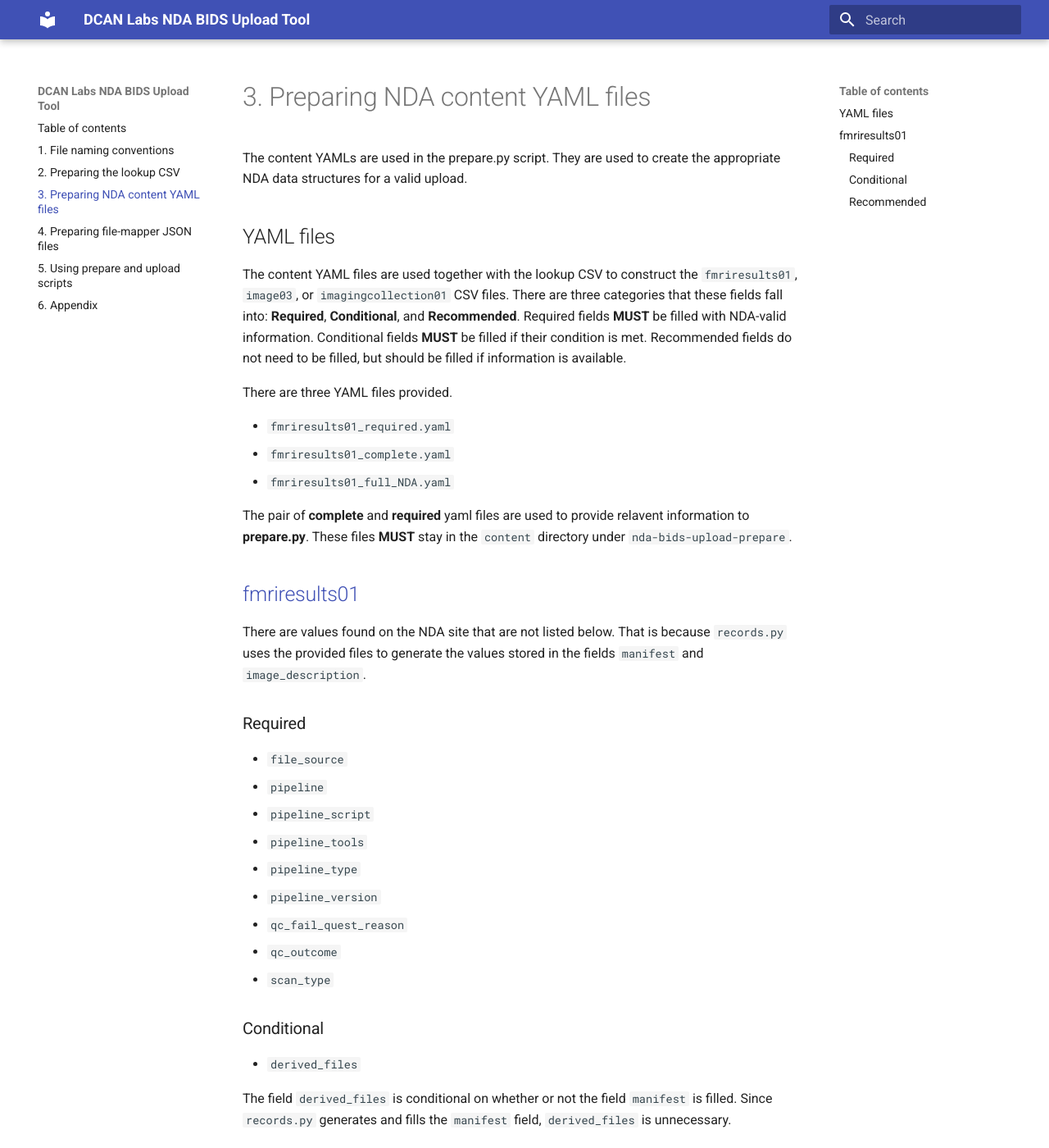
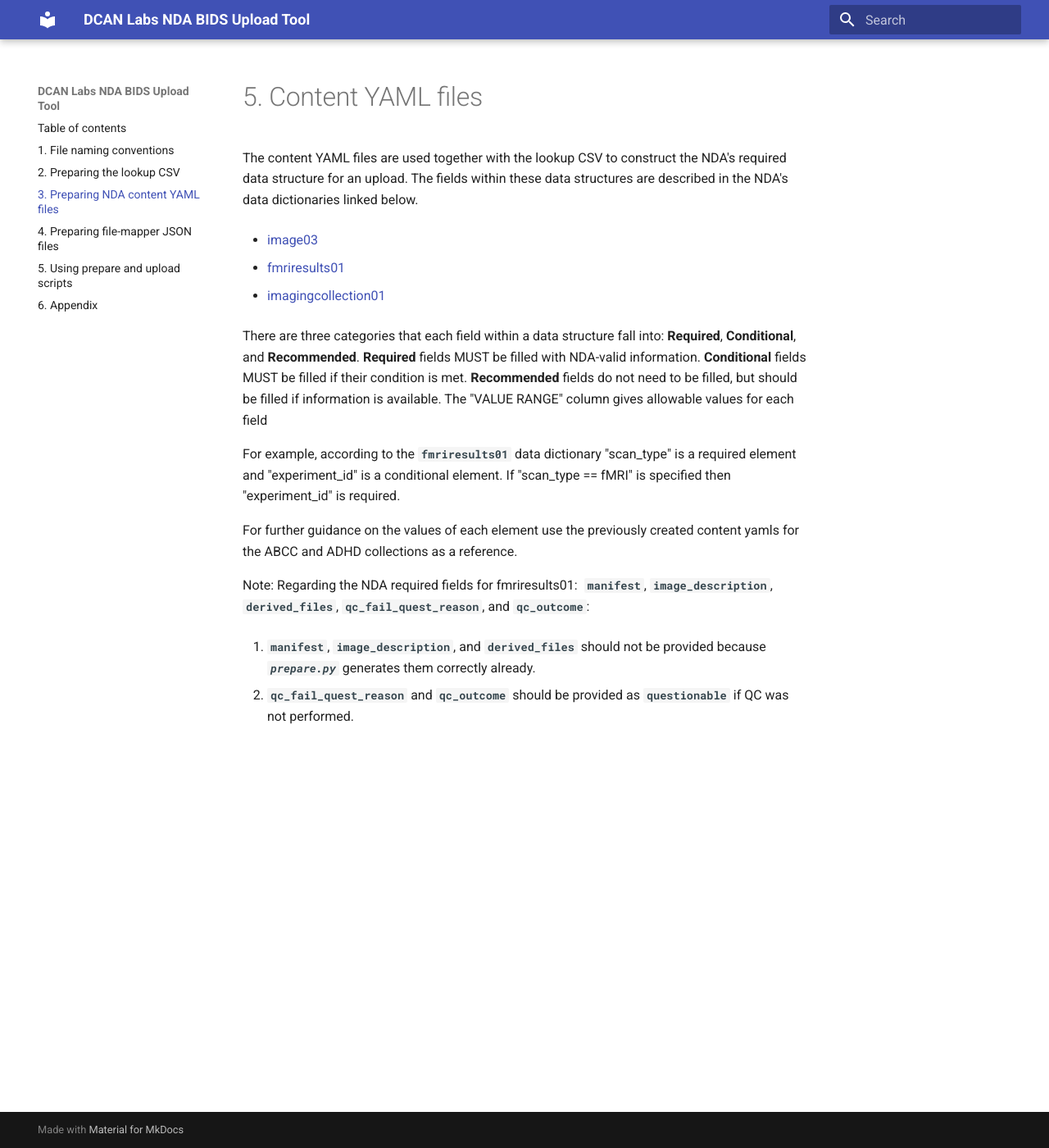
Before and after one commit to DCAN-Labs/nda-bids-upload, an MkDocs documentation site: the page built from docs/yamls.md, in a window 1280 px wide and 1400 px high. Shown: the whole window at 82% size. Built offline with MkDocs 1.6.1 and Material for MkDocs 9.7.7, drawn with Linux system fonts in a browser that asks for light colours; old or Windows-style settings are respelled for this version of MkDocs; some of the changed text lies outside the part shown.

Commit message:
Update yamls.md

```diff
--- a/docs/yamls.md
+++ b/docs/yamls.md
@@ -1,51 +1,38 @@
-# 3. Preparing NDA content YAML files
+# 5. Content YAML files
 
-The content YAMLs are used in the prepare.py script.  They are used to create the appropriate NDA data structures for a valid upload.
+The content YAML files are used together with the lookup CSV to
+construct the NDA's required data structure for an upload. The fields
+within these data structures are described in the NDA's data
+dictionaries linked below.
 
-## YAML files
+-   [image03](https://nda.nih.gov/data_structure.html?short_name=image03)
 
-The content YAML files are used together with the lookup CSV to construct the `fmriresults01`, `image03`, or `imagingcollection01` CSV files.  There are three categories that these fields fall into: **Required**, **Conditional**, and **Recommended**.  Required fields **MUST** be filled with NDA-valid information.  Conditional fields **MUST** be filled if their condition is met.  Recommended fields do not need to be filled, but should be filled if information is available.
+-   [fmriresults01](https://nda.nih.gov/data_structure.html?short_name=fmriresults01)
 
-There are three YAML files provided.
+-   [imagingcollection01](https://nda.nih.gov/data_structure.html?short_name=imagingcollection01)
 
-* `fmriresults01_required.yaml`
-* `fmriresults01_complete.yaml`
-* `fmriresults01_full_NDA.yaml`
+There are three categories that each field within a data structure fall
+into: **Required**, **Conditional**, and **Recommended**. **Required**
+fields MUST be filled with NDA-valid information. **Conditional** fields
+MUST be filled if their condition is met. **Recommended** fields do not
+need to be filled, but should be filled if information is available. The
+"VALUE RANGE" column gives allowable values for each field
 
-The pair of **complete** and **required** yaml files are used to provide relavent information to **prepare.py**.  These files **MUST** stay in the `content` directory under `nda-bids-upload-prepare`.
+For example, according to the **`fmriresults01`** data dictionary
+"scan_type" is a required element and "experiment_id" is a conditional
+element. If "scan_type == fMRI" is specified then "experiment_id" is
+required.
 
-## [fmriresults01](https://nda.nih.gov/data_structure.html?short_name=fmriresults01)
+For further guidance on the values of each element use the previously
+created content yamls for the ABCC and ADHD collections as a reference.
 
-There are values found on the NDA site that are not listed below. That is because `records.py` uses the provided files to generate the values stored in the fields `manifest` and `image_description`.
+Note: Regarding the NDA required fields for fmriresults01:
+**`manifest`**, **`image_description`**, **`derived_files`**,
+**`qc_fail_quest_reason`**, and **`qc_outcome`**:
 
-### Required
+1.  **`manifest`**, **`image_description`**, and **`derived_files`** should
+    not be provided because ***`prepare.py`*** generates them correctly
+    already.
 
-* `file_source`
-* `pipeline`
-* `pipeline_script`
-* `pipeline_tools`
-* `pipeline_type`
-* `pipeline_version`
-* `qc_fail_quest_reason`
-* `qc_outcome`
-* `scan_type`
-
-### Conditional
-
-* `derived_files`
-
-The field `derived_files` is conditional on whether or not the field `manifest` is filled.  Since `records.py` generates and fills the `manifest` field, `derived_files` is unnecessary.
-
-### Recommended
-
-* `origin_dataset_id`
-* `experiment_id`
-* `inputs`
-* `img03_id`
-* `job_name`
-* `proc_types`
-* `metric_files`
-* `img03_id2`
-* `file_source2`
-* `session_det`
-* `image_history`
+2.  **`qc_fail_quest_reason`** and **`qc_outcome`** should be provided as
+    **`questionable`** if QC was not performed.
```
